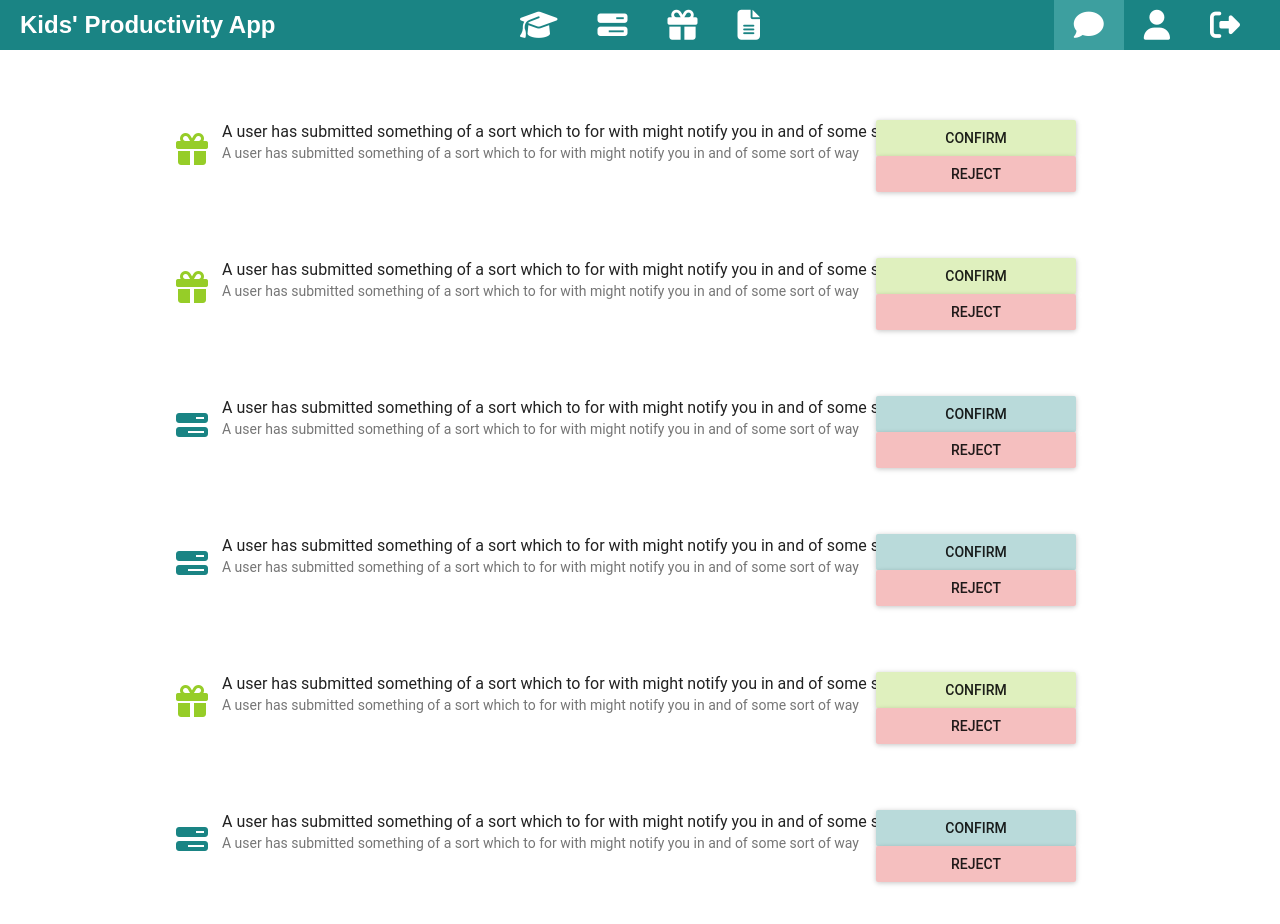
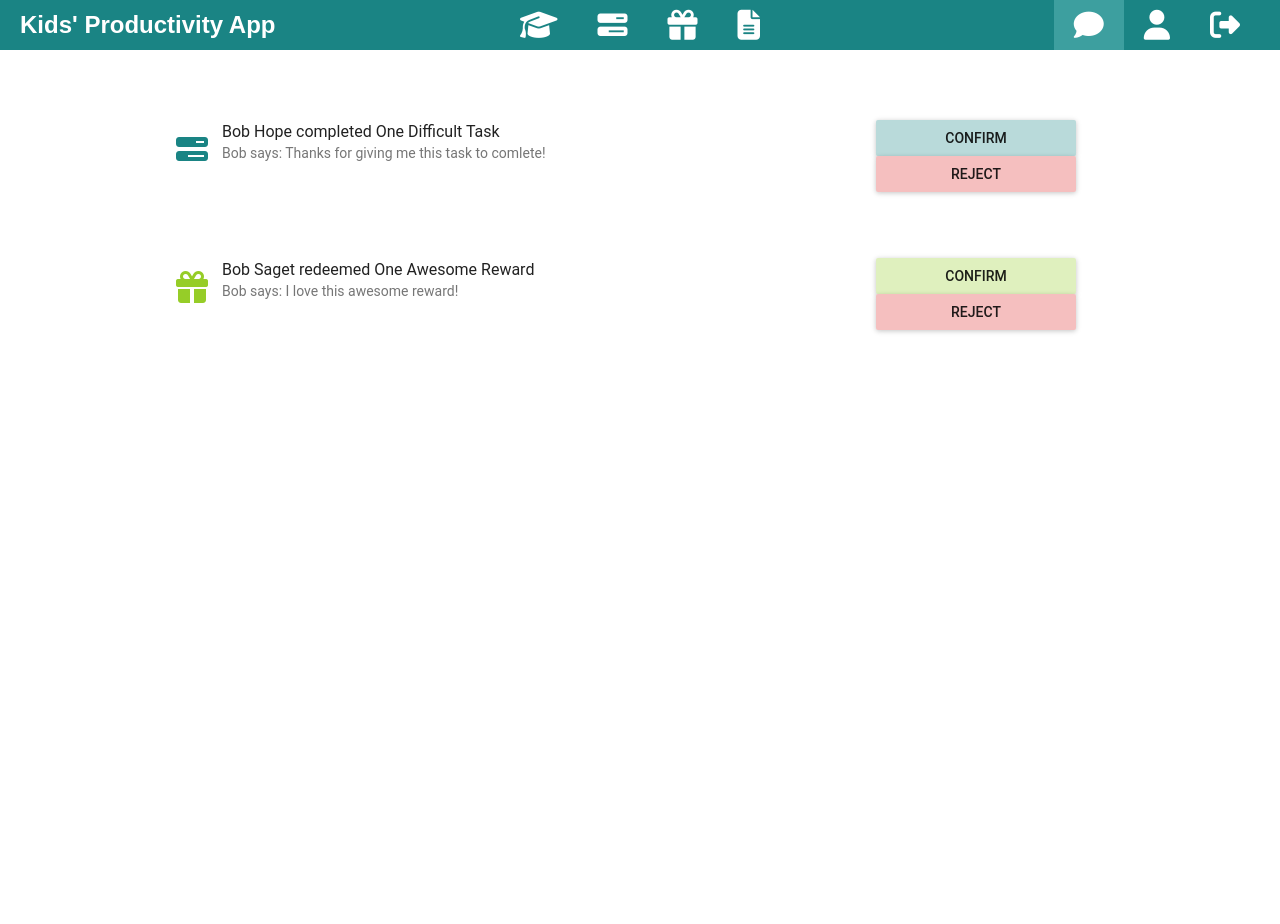
Before and after one commit to svbarker/project_bluejay, a React (Create React App) app in the folder client/: page /notifications in a window 1280 px wide. Shown: the top 924 px of the page. After the commit the page ends 800 px from the top, so only its background shows below. Built offline with nearby package versions, Linux system fonts and the light colour scheme; no server answers.

Commit message:
mocked notification events and styled

```diff
--- a/client/src/components/Notifications.js
+++ b/client/src/components/Notifications.js
@@ -10,9 +10,11 @@ const icon = n => {
     <i
       style={{
         ...iconStyles,
-        color: n.kind === "task" ? "#1A8484 " : "#96CD28"
+        color: n.kind === "TaskEvent" ? "#1A8484 " : "#96CD28"
       }}
-      className={`${n.kind === "task" ? "fa fa-tasks" : "fa fa-gift"} fa-2x`}
+      className={`${n.kind === "TaskEvent"
+        ? "fa fa-tasks"
+        : "fa fa-gift"} fa-2x`}
     />
   );
 };
@@ -21,7 +23,7 @@ const acceptButton = (notification, userId, handler) => {
   return (
     <RaisedButton
       backgroundColor={
-        notification.kind === "task" ? (
+        notification.kind === "TaskEvent" ? (
           "rgba( 26,132,132,.3)"
         ) : (
           "rgba(150,205, 40,.3)"
@@ -29,7 +31,7 @@ const acceptButton = (notification, userId, handler) => {
       }
       fullWidth={true}
       label={`Confirm`}
-      onClick={handler(userId, notification.id)}
+      onClick={handler(userId, notification._id)}
     />
   );
 };
@@ -40,7 +42,7 @@ const rejectButton = (notification, userId, handler) => {
       backgroundColor={"rgba(220, 43, 43,.3)"}
       fullWidth={true}
       label={`Reject`}
-      onClick={handler(userId, notification.id)}
+      onClick={handler(userId, notification._id)}
     />
   );
 };
@@ -63,17 +65,22 @@ const Notifications = ({
       {notifications.map(n => {
         return (
           <ListItem
-            key={n.message}
-            primaryText={n.message}
-            secondaryText={n.message}
+            key={n._id}
+            primaryText={`${n.owner.profile.fname} ${n.owner.profile
+              .lname} ${n.kind === "TaskEvent"
+              ? `completed`
+              : `redeemed`} ${n.kind === "TaskEvent"
+              ? n.task.title
+              : n.reward.title}`}
+            secondaryText={`${n.owner.profile.fname} says: ${n._message}`}
             hoverColor={
-              n.kind === "task" ? (
+              n.kind === "TaskEvent" ? (
                 "rgba( 26,132,132,.2)"
               ) : (
                 "rgba(150,205, 40,.2)"
               )
             }
-            onClick={takeToItem(n.kind, n.id)}
+            onClick={takeToItem(n.kind, n._id)}
             secondaryTextLines={2}
             leftIcon={icon(n)}
             style={{
@@ -82,8 +89,8 @@ const Notifications = ({
             }}
             rightIcon={
               <div style={{ marginRight: "50px", width: "200px" }}>
-                {acceptButton(n, user.id, acceptEvent)}
-                {rejectButton(n, user.id, rejectEvent)}
+                {acceptButton(n, user._id, acceptEvent)}
+                {rejectButton(n, user._id, rejectEvent)}
               </div>
             }
           />
--- a/client/src/containers/NotificationsContainer.js
+++ b/client/src/containers/NotificationsContainer.js
@@ -14,7 +14,7 @@ class NotificationsContainer extends React.Component {
   }
 
   takeToItem = (item, id) => () => {
-    this.props.history.push(`/${item}s/${id}`);
+    this.props.history.push(`/${item}s`);
   };
 
   componentDidMount() {
@@ -40,40 +40,32 @@ const mapStateToProps = state => {
     user: state.user,
     notifications: [
       {
-        message:
-          "A user has submitted something of a sort which to for with might notify you in and of some sort of way",
-        kind: "reward",
-        id: "1"
+        _message: "Thanks for giving me this task to comlete!",
+        kind: "TaskEvent",
+        _id: "1",
+        owner: {
+          profile: {
+            fname: "Bob",
+            lname: "Hope"
+          }
+        },
+        task: {
+          title: "One Difficult Task"
+        }
       },
       {
-        message:
-          "A user has submitted something of a sort which to for with might notify you in and of some sort of way",
-        kind: "reward",
-        id: "1"
-      },
-      {
-        message:
-          "A user has submitted something of a sort which to for with might notify you in and of some sort of way",
-        kind: "task",
-        id: "1"
-      },
-      {
-        message:
-          "A user has submitted something of a sort which to for with might notify you in and of some sort of way",
-        kind: "task",
-        id: "1"
-      },
-      {
-        message:
-          "A user has submitted something of a sort which to for with might notify you in and of some sort of way",
-        kind: "reward",
-        id: "1"
-      },
-      {
-        message:
-          "A user has submitted something of a sort which to for with might notify you in and of some sort of way",
-        kind: "task",
-        id: "1"
+        _message: "I love this awesome reward!",
+        kind: "RewardEvent",
+        _id: "1",
+        owner: {
+          profile: {
+            fname: "Bob",
+            lname: "Saget"
+          }
+        },
+        reward: {
+          title: "One Awesome Reward"
+        }
       }
     ]
   };
```
